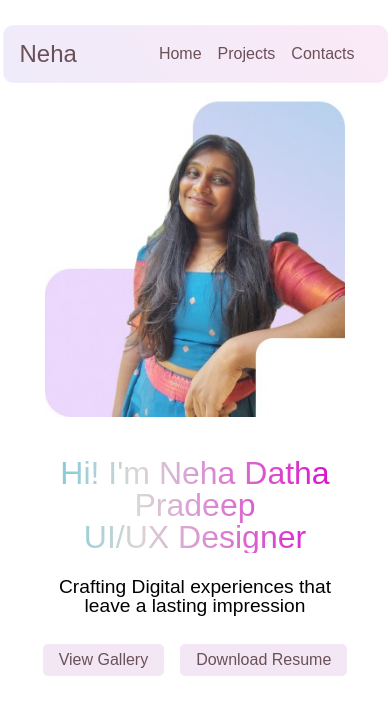
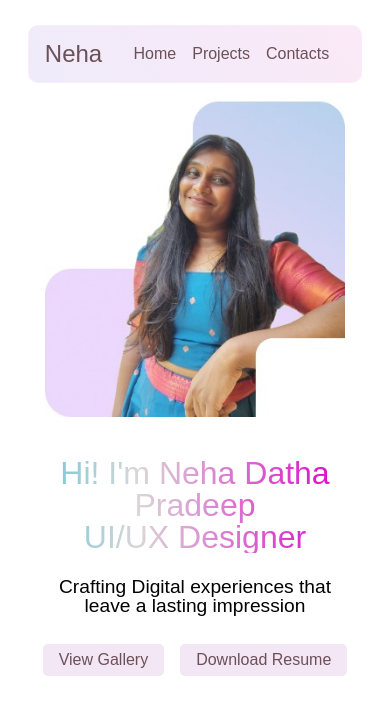
Before and after one commit to darzhz/neha, a React (Vite) app: page / in a window 390 px wide. Shown: the top 714 px of the page. Built offline with nearby package versions, Linux system fonts and the light colour scheme.

Commit message:
fixed width scale

```diff
--- a/src/components/navbar.css
+++ b/src/components/navbar.css
@@ -32,5 +32,7 @@
     .nav {
         gap: 25px;
         margin-top: 3vh;
+        width: 77vw;
+
     }
   }
```
